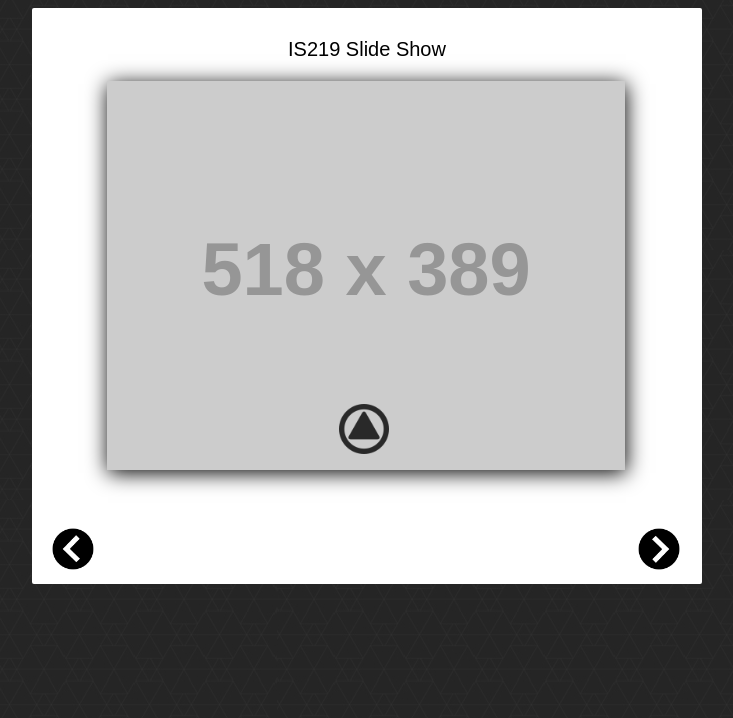
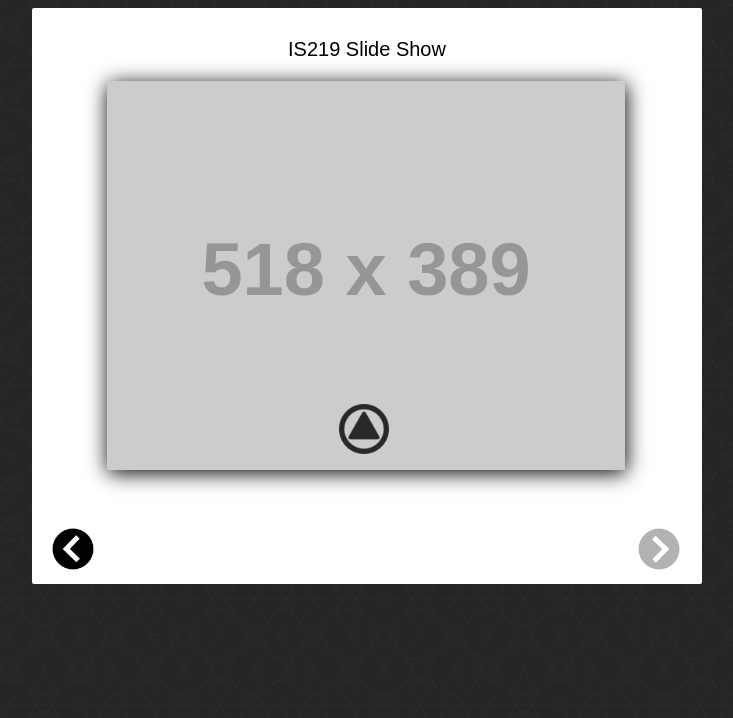
Before and after one commit to officialmaj/is219s17andrews-p2, a PHP site: page /index.html in a window 1280 px wide, with the pointer over the restyled element. Shown: the top 718 px of the page, without its empty margins (273-1006 px from the left). Run offline with PHP 8.4, Linux system fonts and the light colour scheme; grey boxes labelled with a size stand in for pictures from a placeholder-image service; some libraries are stand-ins or nearby versions.

Commit message:
style.css
Adding hover feature to make right click button lighter when hovering
over it.

```diff
--- a/css/style.css
+++ b/css/style.css
@@ -68,6 +68,12 @@ body {
 	left: 540px;
 }
 
+#nextPhoto:hover{
+
+	opacity: 0.3;
+
+}
+
 .details p {
 	margin-top: 20px;
 }
```
